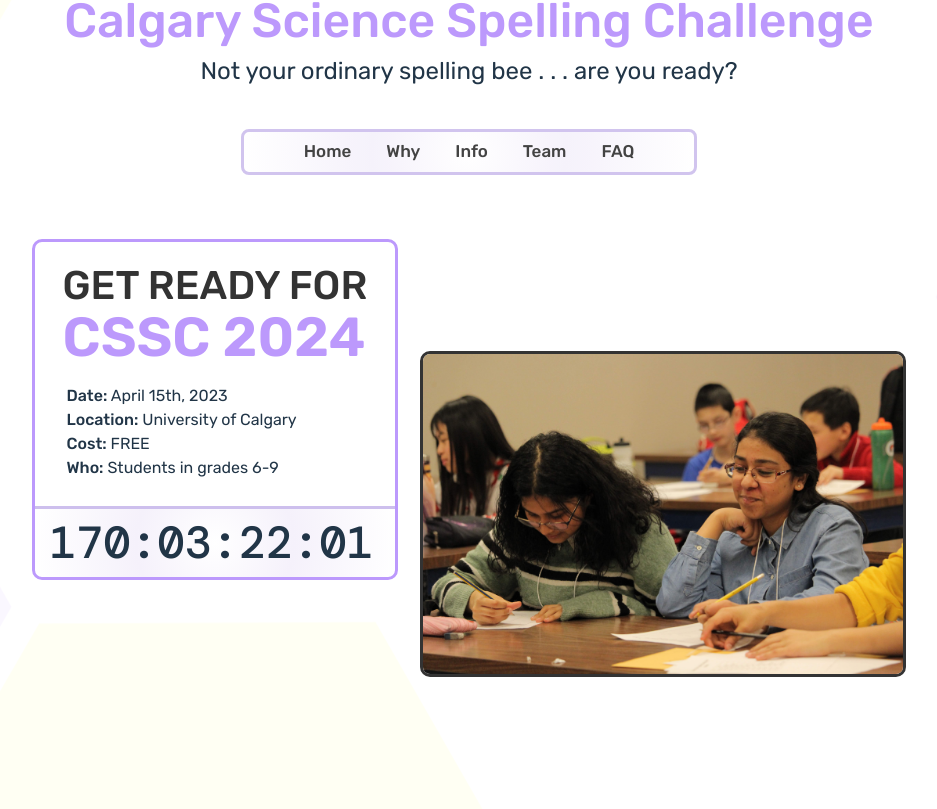
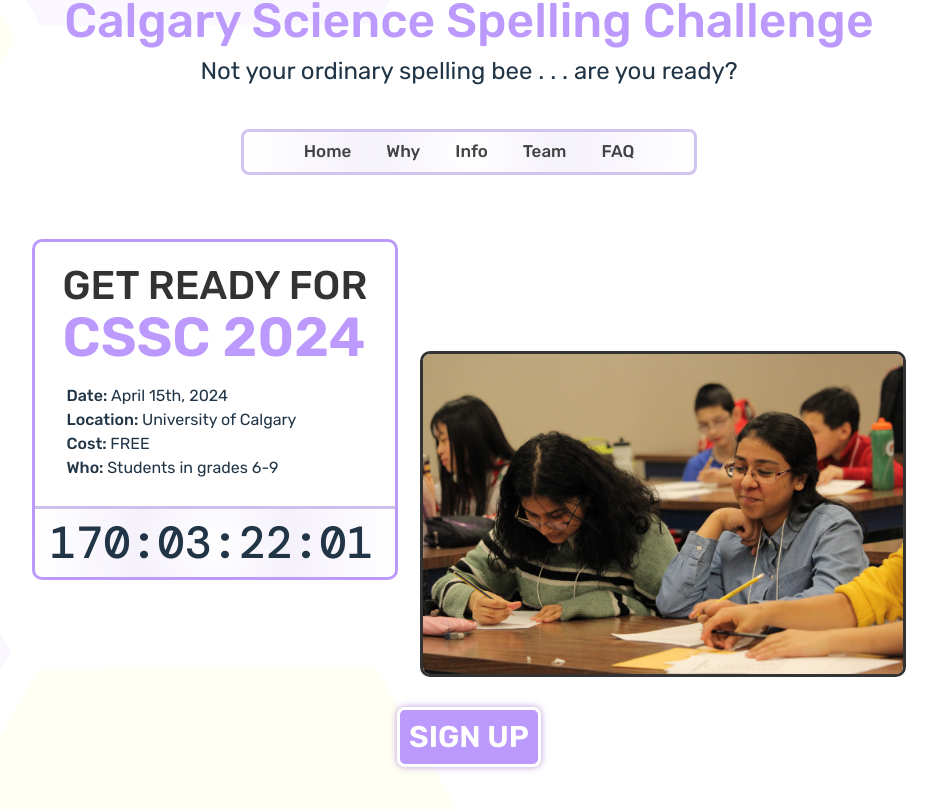
Before and after one commit to andr3wxu/CSSC, a React (Vite) app: page / in a window 1280 px wide. Shown: the part 433-1242 px from the top of the page, without its empty margins (171-1108 px from the left). Built offline with nearby package versions, Linux system fonts and the light colour scheme.

Commit message:
added list and countdown components, created sign-up button

```diff
--- a/src/components/Countdown.tsx
+++ b/src/components/Countdown.tsx
@@ -0,0 +1,42 @@
+import { useState, useEffect } from "react";
+import "../styles/Countdown.css";
+
+interface Props {
+  date: Date;
+}
+
+const Countdown = ({ date }: Props) => {
+  const getTimeLeft = () => {
+    const eventDate = date;
+    const currentDate = new Date();
+    const difference = eventDate.getTime() - currentDate.getTime();
+
+    const days = Math.floor(difference / (1000 * 60 * 60 * 24));
+    const hours = Math.floor(
+      (difference % (1000 * 60 * 60 * 24)) / (1000 * 60 * 60)
+    );
+    const minutes = Math.floor((difference % (1000 * 60 * 60)) / (1000 * 60));
+    const seconds = Math.floor((difference % (1000 * 60)) / 1000);
+
+    return { days, hours, minutes, seconds };
+  };
+  const [timeLeft, setTimeLeft] = useState(getTimeLeft());
+
+  useEffect(() => {
+    const intervalId = setInterval(() => {
+      setTimeLeft(getTimeLeft());
+    }, 1000);
+
+    return () => clearInterval(intervalId);
+  });
+  return (
+    <div className="countdown">
+      {timeLeft.days < 10 ? `0${timeLeft.days}` : timeLeft.days}:
+      {timeLeft.hours < 10 ? `0${timeLeft.hours}` : timeLeft.hours}:
+      {timeLeft.minutes < 10 ? `0${timeLeft.minutes}` : timeLeft.minutes}:
+      {timeLeft.seconds < 10 ? `0${timeLeft.seconds}` : timeLeft.seconds}
+    </div>
+  );
+};
+
+export default Countdown;
--- a/src/components/List.tsx
+++ b/src/components/List.tsx
@@ -0,0 +1,23 @@
+import "../styles/List.css";
+
+interface Props {
+  headingArray: string[];
+  infoArray: string[];
+}
+
+const List = ({ headingArray, infoArray }: Props) => {
+  return (
+    <>
+      <ul className="info-list">
+        {headingArray.map((heading, index) => (
+          <li key={index}>
+            <span className="info-type">{heading}: </span>
+            {infoArray[index]}
+          </li>
+        ))}
+      </ul>
+    </>
+  );
+};
+
+export default List;
--- a/src/components/SectionTitle.tsx
+++ b/src/components/SectionTitle.tsx
@@ -1,4 +1,3 @@
-import React from "react";
 import "../styles/SectionTitle.css";
 
 interface Props {
--- a/src/pages/Home.tsx
+++ b/src/pages/Home.tsx
@@ -1,32 +1,19 @@
-import { useState, useEffect } from "react";
+import List from "../components/List";
+import Countdown from "../components/Countdown";
 import "../styles/Home.css";
 
 const Home = () => {
-  const getTimeLeft = () => {
-    const eventDate = new Date("April 23, 2024 09:00:00");
-    const currentDate = new Date();
-    const difference = eventDate.getTime() - currentDate.getTime();
-
-    const days = Math.floor(difference / (1000 * 60 * 60 * 24));
-    const hours = Math.floor(
-      (difference % (1000 * 60 * 60 * 24)) / (1000 * 60 * 60)
-    );
-    const minutes = Math.floor((difference % (1000 * 60 * 60)) / (1000 * 60));
-    const seconds = Math.floor((difference % (1000 * 60)) / 1000);
-
-    return { days, hours, minutes, seconds };
-  };
-  const [timeLeft, setTimeLeft] = useState(getTimeLeft());
-
-  useEffect(() => {
-    const intervalId = setInterval(() => {
-      setTimeLeft(getTimeLeft());
-    }, 1000);
-
-    return () => clearInterval(intervalId);
-  });
+  const headingArray = ["Date", "Location", "Cost", "Who"];
+  const infoArray = [
+    "April 15th, 2024",
+    "University of Calgary",
+    "FREE",
+    "Students in grades 6-9",
+  ];
+  const eventDate = new Date("April 23, 2024 09:00:00"); // change date
 
   return (
+    <div className="home-box">
       <div className="home-container">
         <div className="info-box">
           <div className="info-card">
@@ -34,29 +21,13 @@
               GET READY FOR <br />
               <span className="emphasis"> CSSC 2024</span>
             </h1>
-          <ul className="info-list">
-            <li>
-              <span className="info-type">Date:</span> April 15th, 2023
-            </li>
-            <li>
-              <span className="info-type">Location:</span> University of Calgary
-            </li>
-            <li>
-              <span className="info-type">Cost:</span> FREE
-            </li>
-            <li>
-              <span className="info-type">Who:</span> Students in grades 6-9
-            </li>
-          </ul>
+            <List headingArray={headingArray} infoArray={infoArray} />
           </div>
-        <div className="countdown">
-          {timeLeft.days < 10 ? `0${timeLeft.days}` : timeLeft.days}:
-          {timeLeft.hours < 10 ? `0${timeLeft.hours}` : timeLeft.hours}:
-          {timeLeft.minutes < 10 ? `0${timeLeft.minutes}` : timeLeft.minutes}:
-          {timeLeft.seconds < 10 ? `0${timeLeft.seconds}` : timeLeft.seconds}
-        </div>
+          <Countdown date={eventDate} />
         </div>
         <img className="home-image" src="/images/home.jpg" />
+      </div>
+      <button className="sign-up-button">SIGN UP</button>
     </div>
   );
 };
--- /dev/null
+++ b/src/styles/Countdown.css
@@ -0,0 +1,7 @@
+.countdown {
+    border-radius: 10px;
+    background: var(--cssc-gradient);
+    font-size: 45px;
+    font-family: 'DM Mono', monospace;
+    padding-inline: 15px;
+}
--- a/src/styles/Home.css
+++ b/src/styles/Home.css
@@ -1,3 +1,10 @@
+.home-box {
+    display: flex;
+    flex-direction: column;
+    align-items: center;
+    justify-content: center;
+}
+
 .home-container {
     display: flex;
     flex-direction: row;
@@ -51,22 +58,6 @@
     font-size: 55px;
 }
 
-.info-list {
-    padding-inline: 2em;
-}
-
-.info-type {
-    font-weight: 500;
-}
-
-.countdown {
-    border-radius: 10px;
-    background: var(--cssc-gradient);
-    font-size: 45px;
-    font-family: 'DM Mono', monospace;
-    padding-inline: 15px;
-}
-
 .home-image {
     position: relative;
     left: 1.3%;
@@ -78,3 +69,30 @@
     border-radius: 10px;
     z-index: 0;
 }
+
+.sign-up-button {
+    padding: 0.3em;
+    margin-top: 1em;
+    border: solid;
+    border-color: white;
+    border-width: 3px;
+    background-color: var(--cssc-purple);
+    color: white;
+    font-size: 30px;
+    font-weight: 600;
+    box-shadow: 0px 0px 7px rgba(173, 128, 209, 0.8);
+    transition: 0.18s;
+}
+
+.sign-up-button:hover {
+    padding: 0.3em;
+    margin-top: 1em;
+    border: solid;
+    border-color: var(--cssc-purple);
+    border-width: 3px;
+    background-color: white;
+    color: var(--cssc-purple);
+    font-size: 30px;
+    font-weight: 600;
+    box-shadow: 0px 0px 10px rgba(173, 128, 209, 0.8);
+}
--- /dev/null
+++ b/src/styles/List.css
@@ -0,0 +1,7 @@
+.info-list {
+    padding-inline: 2em;
+}
+
+.info-type {
+    font-weight: 500;
+}
```
Lines whose indentation alone changed are shown as unchanged.
